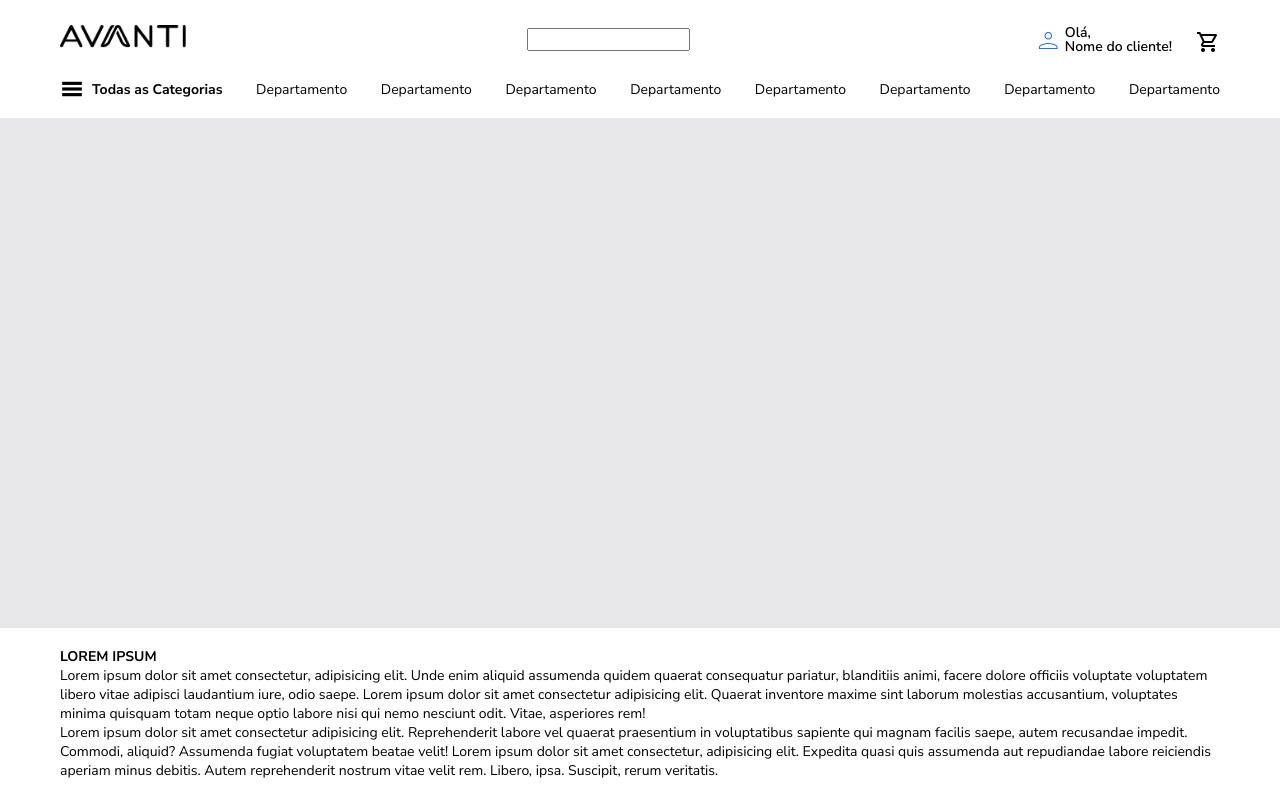
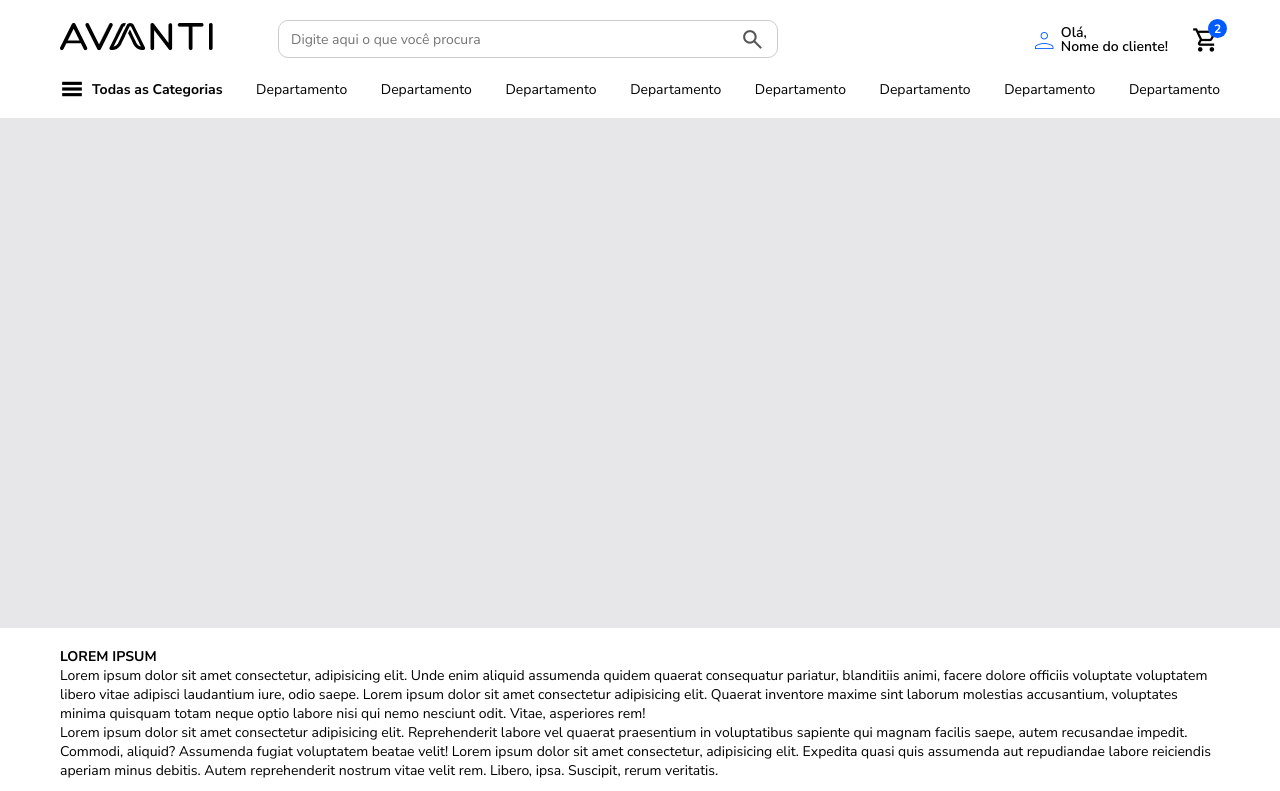
Before and after one commit to DaviSant0s/projeto1-desenvolvimento-layout, a website: page index.html in a window 1280 px wide. Shown: the top 791 px of the page. Drawn offline with nearby package versions, Linux system fonts and the light colour scheme.

Commit message:
finished header style

```diff
--- a/css/header.css
+++ b/css/header.css
@@ -15,9 +15,52 @@ header > .container {
     height: 78px;
 }
 
+.logo-input-header-container {
+    display: flex;
+    justify-content: center;
+    align-items: center;
+    gap: 65px;
+}
+
 .header-content > .logo > img{
     height: 23px;
 }
+
+/*input do header*/
+
+.input-search-container {
+    display: flex;
+    align-items: center;
+    width: 500px;
+    height: 38px;
+    border: 1px solid #ccc;
+    border-radius: 10px;
+    padding: 8px 12px;
+    font-family: Arial, sans-serif;
+}
+
+.input-search-container input {
+    flex: 1;
+    border: none;
+    outline: none;
+    font-size: 14px;
+}
+
+.input-search-container button {
+    display: flex;
+    align-items: center;
+    justify-content: center;
+    background: none;
+    border: none;
+    cursor: pointer;
+}
+
+.input-search-container button .icon-search-input {
+    font-size: 25px;
+    color: #555;
+}
+
+/*fim input header*/
 
 .welcome-and-cart-container {
     display: flex;
@@ -46,9 +89,32 @@ header > .container {
 }
 
 .welcome-and-cart-container > .cart {
+    position: relative;
     display: flex;
     justify-content: end;
     align-items: center;
+}
+
+.welcome-and-cart-container > .cart > span {
+    font-size: 28px;
+}
+
+.cart-item-quantity {
+    position: absolute;
+    top: -7px;
+    right: -7px;
+    display: flex;
+    justify-content: center;
+    align-items: center;
+
+    border-radius: 50%;
+    background-color: #005CFF;
+    color: white;
+    width: 19px;
+    height: 19px;
+
+    font-size: 12px;
+    font-weight: 700;
 }
 
 .menu-header-container {
--- a/index.html
+++ b/index.html
@@ -26,11 +26,16 @@
     <header>
         <div class="container">
             <div class="header-content">
-                <div class="logo">
-                    <img src="./assets/logos/logo-avant.png" alt="">
-                </div>
-                <div class="input-container-header">
-                    <input type="text">
+                <div class="logo-input-header-container">
+                    <div class="logo">
+                        <img src="./assets/logos/logo-avant.png" alt="">
+                    </div>
+                    <div class="input-search-container">
+                        <input type="text" placeholder="Digite aqui o que você procura">
+                        <button>
+                            <span class="material-symbols-outlined icon-search-input">search</span>
+                        </button>
+                    </div>
                 </div>
                 <div class="welcome-and-cart-container">
                     <div class="welcome-profile">
@@ -46,6 +51,9 @@
                         <span class="material-symbols-outlined">
                             shopping_cart
                         </span>
+                        <div class="cart-item-quantity">
+                            2
+                        </div>
                     </div>
                 </div>
             </div>
```
